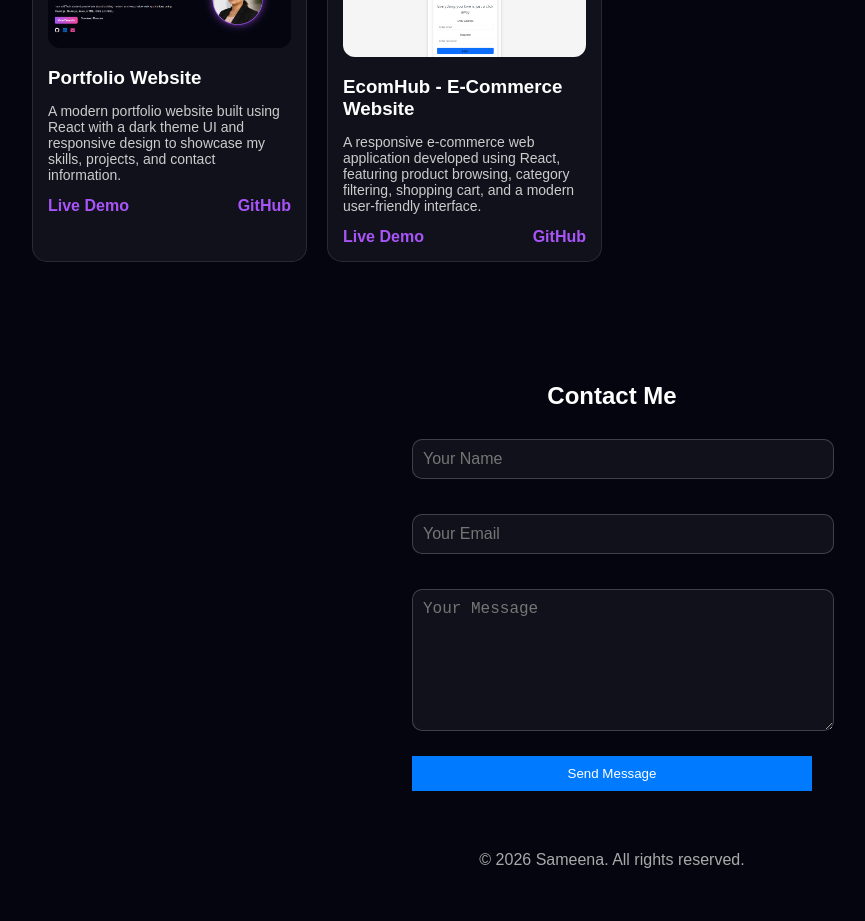
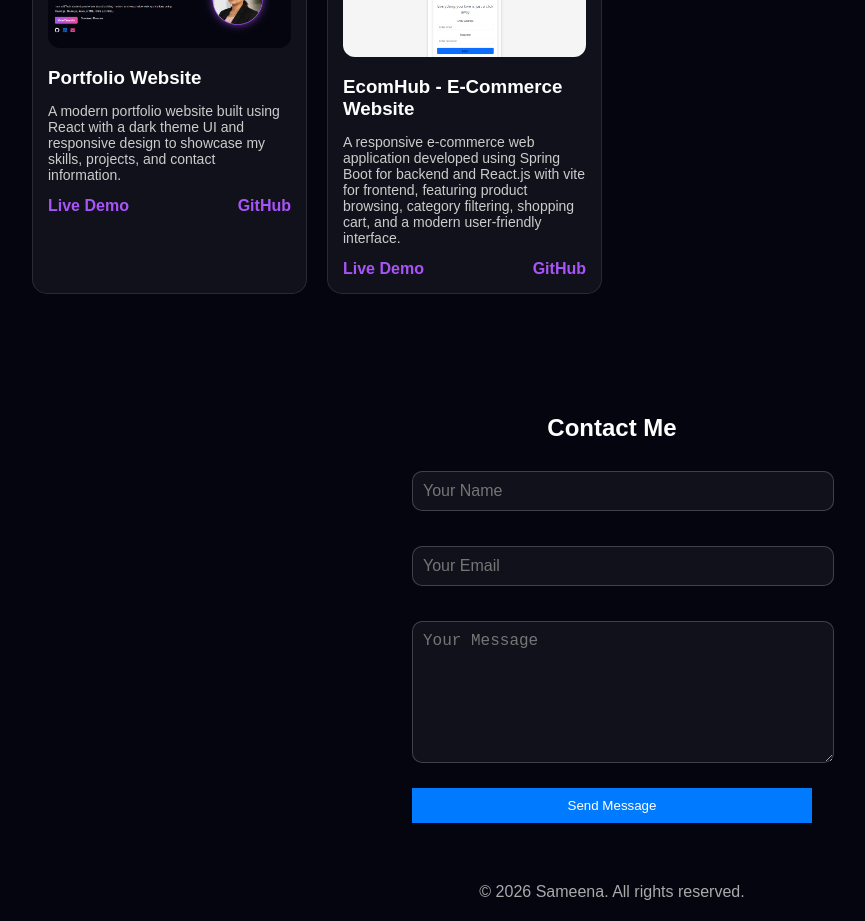
Before and after one commit to sameena0405/engineering-portfolio, a React (Create React App) app: page / in a window 1280 px wide. Shown: the part 1860-2781 px from the top of the page, without its empty margins (28-893 px from the left). Before the commit the page ends 2749 px from the top, so only its background shows below. Built offline with nearby package versions, Linux system fonts and the light colour scheme.

Commit message:
Commited after changed in code

```diff
--- a/src/components/Projects.js
+++ b/src/components/Projects.js
@@ -44,7 +44,7 @@ export default function Projects() {
 
           <h3>EcomHub - E-Commerce Website</h3>
           <p>
-            A responsive e-commerce web application developed using React,
+            A responsive e-commerce web application developed using Spring Boot for backend and React.js with vite for frontend,
             featuring product browsing, category filtering, shopping cart, and a
             modern user-friendly interface.
           </p>
```
